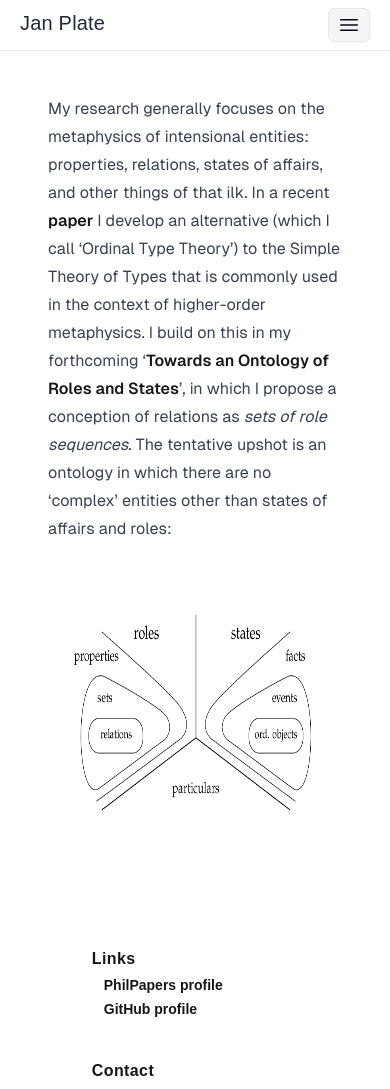
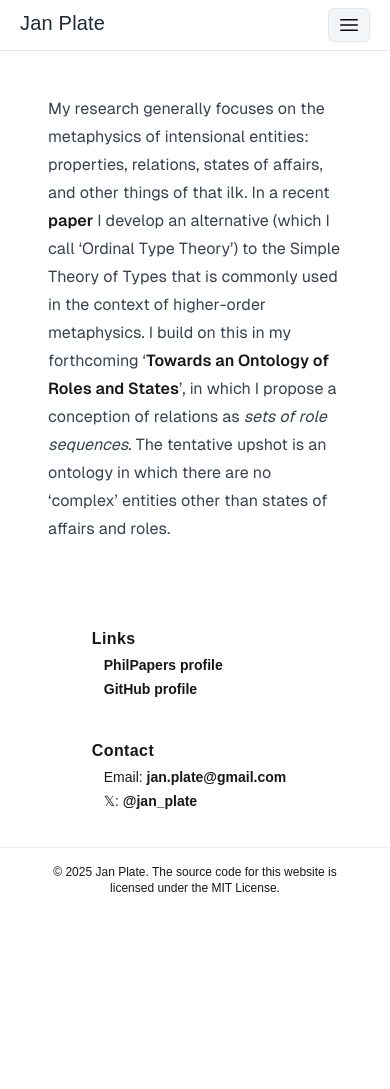
Before and after one commit to jplate/home, a Next.js app: page /Research in a window 390 px wide. Shown: the top 1089 px of the page. After the commit the page ends 908 px from the top, so only its background shows below. Built offline with nearby package versions, Linux system fonts and the light colour scheme.

Commit message:
Update page.tsx

```diff
--- a/src/app/Research/page.tsx
+++ b/src/app/Research/page.tsx
@@ -39,9 +39,10 @@ export default function Page() {
                     </a>
                     &rsquo;, in which I propose a conception of relations as <em>sets of role sequences</em>.
                     The tentative upshot is an ontology in which there are no &lsquo;complex&rsquo; entities
-                    other than states of affairs and roles:
+                    other than states of affairs and roles<span className='hidden md:inline'>:</span>
+                    <span className='md:hidden'>.</span>
                 </p>
-                <div className='flex justify-center mb-9 min-h-[300px]'>
+                <div className='hidden md:flex justify-center mb-9 min-h-[300px]'>
                     <Image
                         src={diagramSrc}
                         alt='An ontology of roles and states (and particulars)'
```
